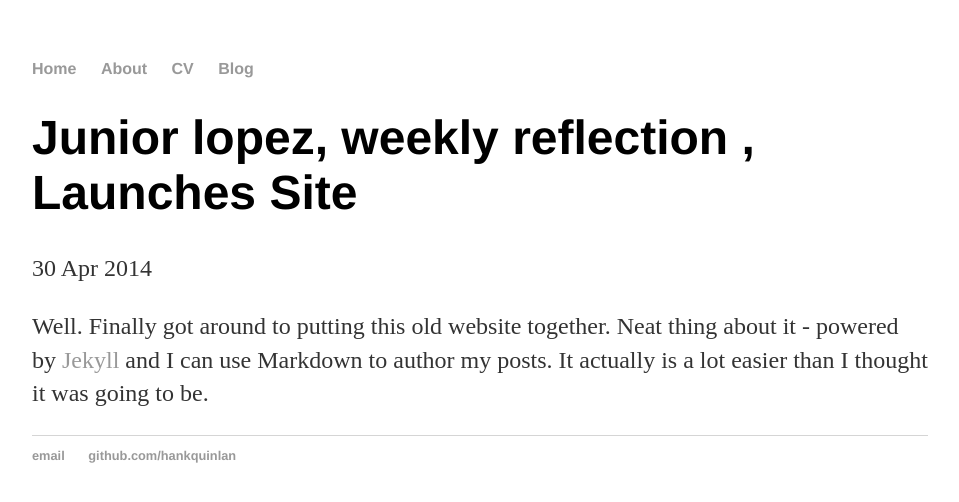
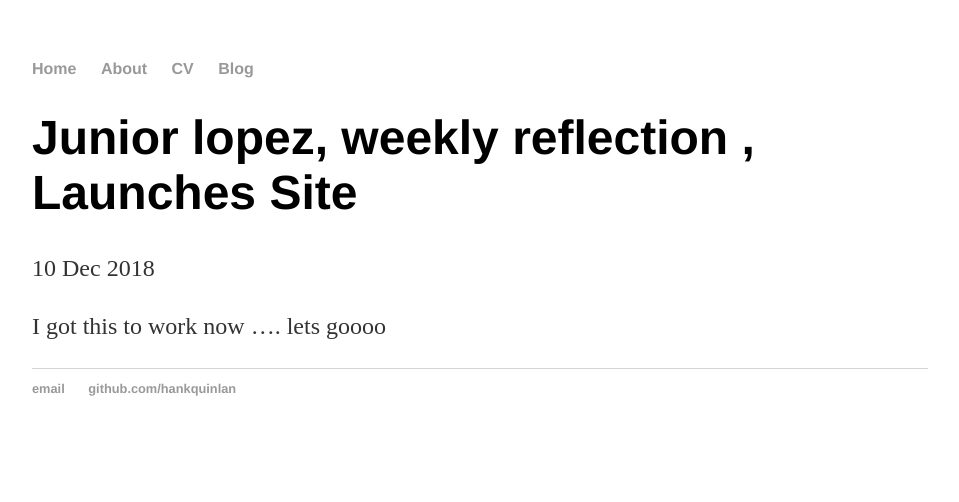
Before and after one commit to juniorlo/juniorlo.github.io, a Jekyll site: the page built from _posts/2014-04-30-hank-quinlan-site-launched.md, in a window 1280 px wide. Shown: the top 502 px of the page, without its empty margins (160-1119 px from the left). Built offline with Jekyll 4.4.1, drawn with Linux system fonts in a browser that asks for light colours.

Commit message:
Update 2014-04-30-hank-quinlan-site-launched.md

```diff
--- a/_posts/2014-04-30-hank-quinlan-site-launched.md
+++ b/_posts/2014-04-30-hank-quinlan-site-launched.md
@@ -1,7 +1,7 @@
 ---
 layout: post
 title: "Junior lopez,  weekly reflection , Launches Site"
-date: 2014-04-30
+date: 2018-12-10
 ---
 
-Well. Finally got around to putting this old website together. Neat thing about it - powered by [Jekyll](http://jekyllrb.com) and I can use Markdown to author my posts. It actually is a lot easier than I thought it was going to be.
+I got this to work now .... lets goooo
```
